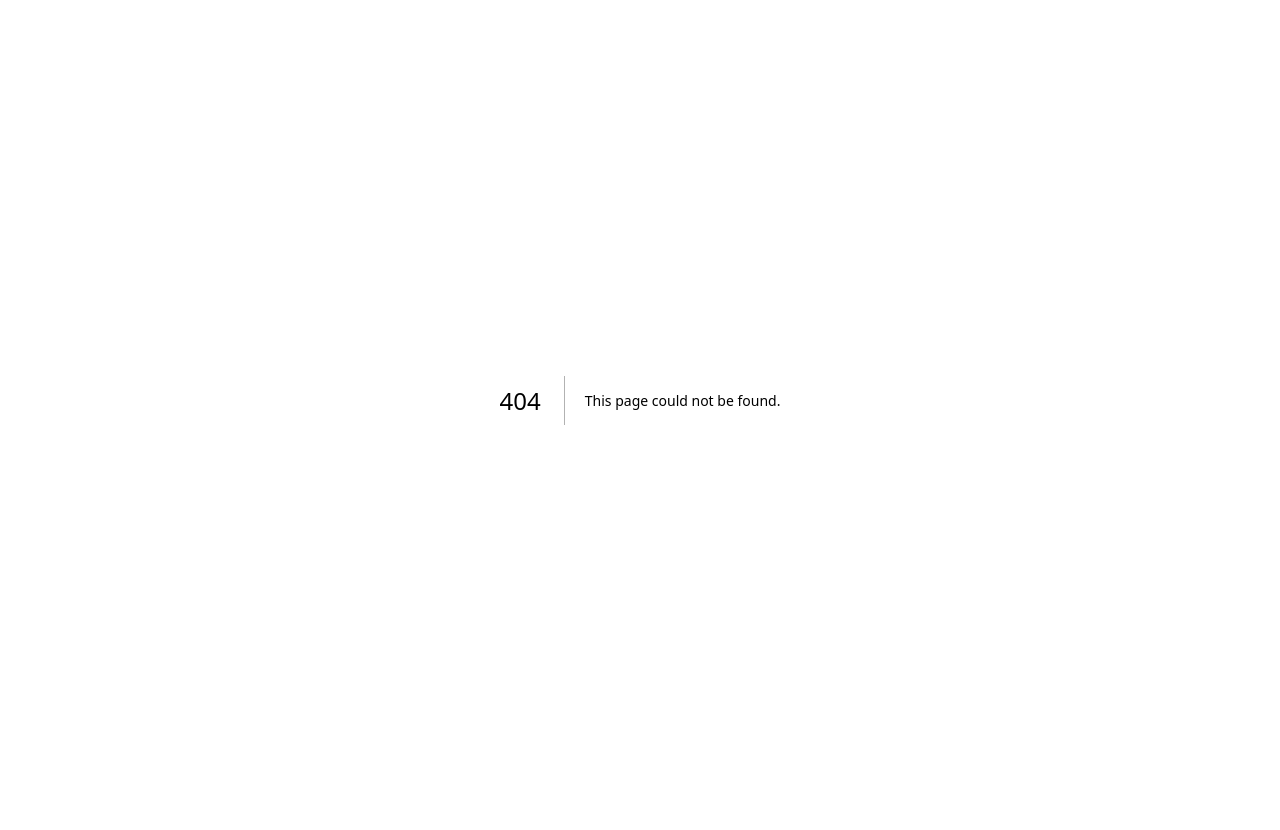
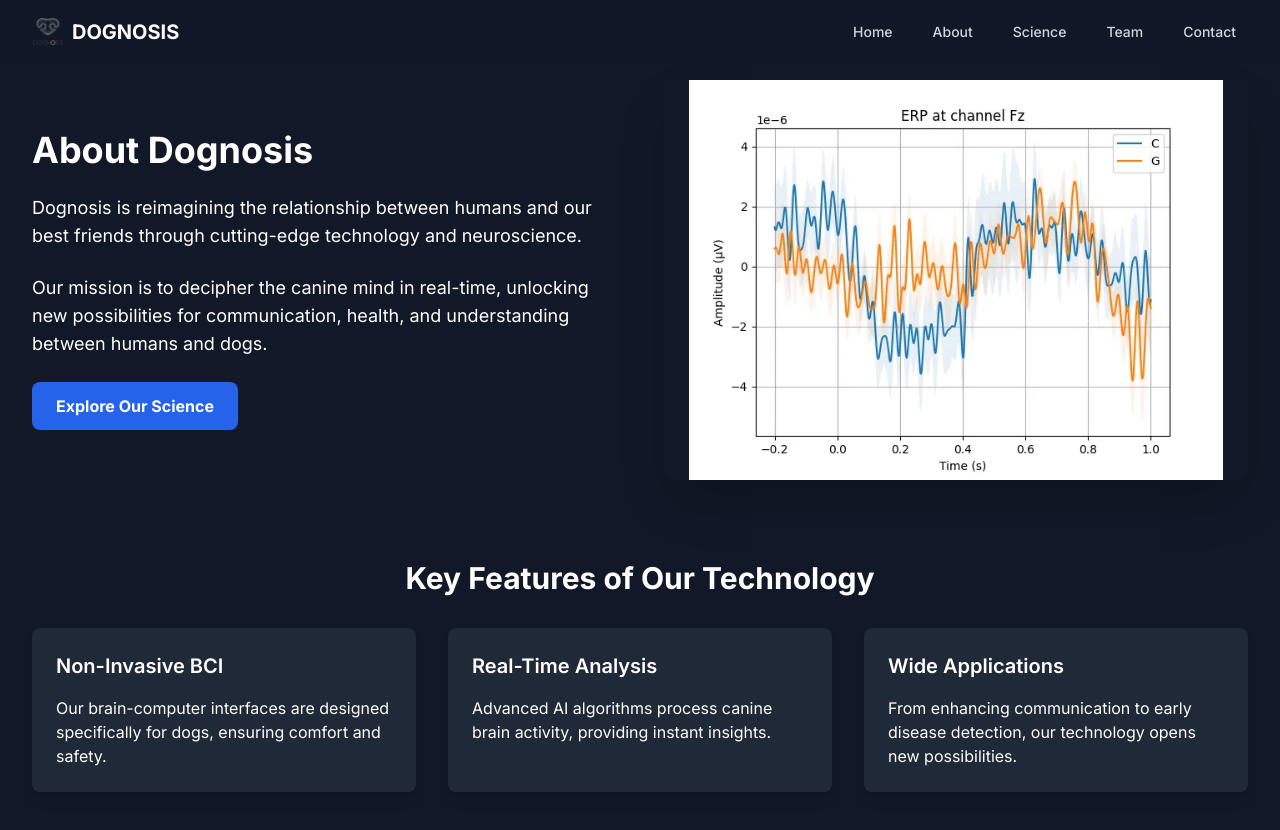
Before and after one commit to notcodesid/dognosis, a Next.js app: page /about in a window 1280 px wide. Before the commit this address had no page. Shown: the top 830 px of the page. Before the commit the page ends 800 px from the top, so only its background shows below. Built offline with nearby package versions, Linux system fonts and the light colour scheme.

Commit message:
add about

```diff
--- /dev/null
+++ b/app/about/page.tsx
@@ -0,0 +1,110 @@
+'use client'
+
+import { motion } from 'framer-motion'
+import { useInView } from 'react-intersection-observer'
+import Image from 'next/image'
+import olfac_plot from "@/assets/olfac_plot.webp"
+export default function AboutSection() {
+  const [ref, inView] = useInView({
+    triggerOnce: true,
+    threshold: 0.1,
+  })
+
+  const containerVariants = {
+    hidden: { opacity: 0 },
+    visible: {
+      opacity: 1,
+      transition: {
+        staggerChildren: 0.2,
+      },
+    },
+  }
+
+  const itemVariants = {
+    hidden: { y: 20, opacity: 0 },
+    visible: {
+      y: 0,
+      opacity: 1,
+      transition: {
+        duration: 0.8,
+      },
+    },
+  }
+
+  return (
+    <section id="about" className="py-20 bg-gray-900 text-white">
+      <div className="max-w-7xl mx-auto px-4 sm:px-6 lg:px-8">
+        <motion.div
+          ref={ref}
+          variants={containerVariants}
+          initial="hidden"
+          animate={inView ? "visible" : "hidden"}
+          className="grid grid-cols-1 md:grid-cols-2 gap-12 items-center"
+        >
+          <motion.div variants={itemVariants}>
+            <h2 className="text-3xl md:text-4xl font-bold mb-6">About Dognosis</h2>
+            <p className="text-lg mb-6">
+              Dognosis is reimagining the relationship between humans and our best friends through cutting-edge technology and neuroscience.
+            </p>
+            <p className="text-lg mb-6">
+              Our mission is to decipher the canine mind in real-time, unlocking new possibilities for communication, health, and understanding between humans and dogs.
+            </p>
+            <motion.a
+              href="#science"
+              className="inline-block bg-blue-600 hover:bg-blue-700 text-white font-bold py-3 px-6 rounded-lg transition duration-300 ease-in-out"
+              whileHover={{ scale: 1.05 }}
+              whileTap={{ scale: 0.95 }}
+            >
+              Explore Our Science
+            </motion.a>
+          </motion.div>
+          <motion.div variants={itemVariants} className="relative h-[400px]">
+            <Image
+              src={olfac_plot}
+              alt="ERP at channel Fz"
+              layout="fill"
+              objectFit="contain"
+              className="rounded-lg shadow-2xl"
+            />
+          </motion.div>
+        </motion.div>
+
+        <motion.div
+          variants={containerVariants}
+          initial="hidden"
+          animate={inView ? "visible" : "hidden"}
+          className="mt-20"
+        >
+          <motion.h3 variants={itemVariants} className="text-2xl md:text-3xl font-bold mb-8 text-center">
+            Key Features of Our Technology
+          </motion.h3>
+          <div className="grid grid-cols-1 md:grid-cols-3 gap-8">
+            {[
+              {
+                title: "Non-Invasive BCI",
+                description: "Our brain-computer interfaces are designed specifically for dogs, ensuring comfort and safety.",
+              },
+              {
+                title: "Real-Time Analysis",
+                description: "Advanced AI algorithms process canine brain activity, providing instant insights.",
+              },
+              {
+                title: "Wide Applications",
+                description: "From enhancing communication to early disease detection, our technology opens new possibilities.",
+              },
+            ].map((feature, index) => (
+              <motion.div
+                key={index}
+                variants={itemVariants}
+                className="bg-gray-800 p-6 rounded-lg shadow-lg"
+              >
+                <h4 className="text-xl font-semibold mb-4">{feature.title}</h4>
+                <p>{feature.description}</p>
+              </motion.div>
+            ))}
+          </div>
+        </motion.div>
+      </div>
+    </section>
+  )
+}
--- a/app/layout.tsx
+++ b/app/layout.tsx
@@ -1,6 +1,7 @@
 import type { Metadata } from "next";
 import { Inter } from "next/font/google";
 import "./globals.css";
+import Navbar from "@/components/navbar";
 
 const inter = Inter({ subsets: ["latin"] });
 
@@ -16,7 +17,9 @@ export default function RootLayout({
 }>) {
   return (
     <html lang="en">
-      <body className={inter.className}>{children}</body>
+      <body className={inter.className}>
+        <Navbar />
+        {children}</body>
     </html>
   );
 }
--- a/app/page.tsx
+++ b/app/page.tsx
@@ -1,11 +1,8 @@
 import HeroSection from "@/components/hero-section";
-import Navbar from "@/components/navbar";
-import Image from "next/image";
 
 export default function Home() {
   return (
   <>
-  <Navbar />
   <HeroSection />
   </>
   );
--- a/components/navbar.tsx
+++ b/components/navbar.tsx
@@ -11,8 +11,8 @@ export default function Navbar() {
   const [isOpen, setIsOpen] = useState(false)
 
   const navItems = [
-    { name: 'Home', href: '#' },
-    { name: 'About', href: '#about' },
+    { name: 'Home', href: '/' },
+    { name: 'About', href: '/about' },
     { name: 'Science', href: '#science' },
     { name: 'Team', href: '#team' },
     { name: 'Contact', href: '#contact' },
--- a/package.json
+++ b/package.json
@@ -17,6 +17,7 @@
     "next": "14.2.13",
     "react": "^18",
     "react-dom": "^18",
+    "react-intersection-observer": "^9.13.1",
     "tailwind-merge": "^2.5.2",
     "tailwindcss-animate": "^1.0.7"
   },
```
Also changed, not shown: assets/olfac_plot.webp (added), 1 other file (tests, documents, lock files or other folders).
